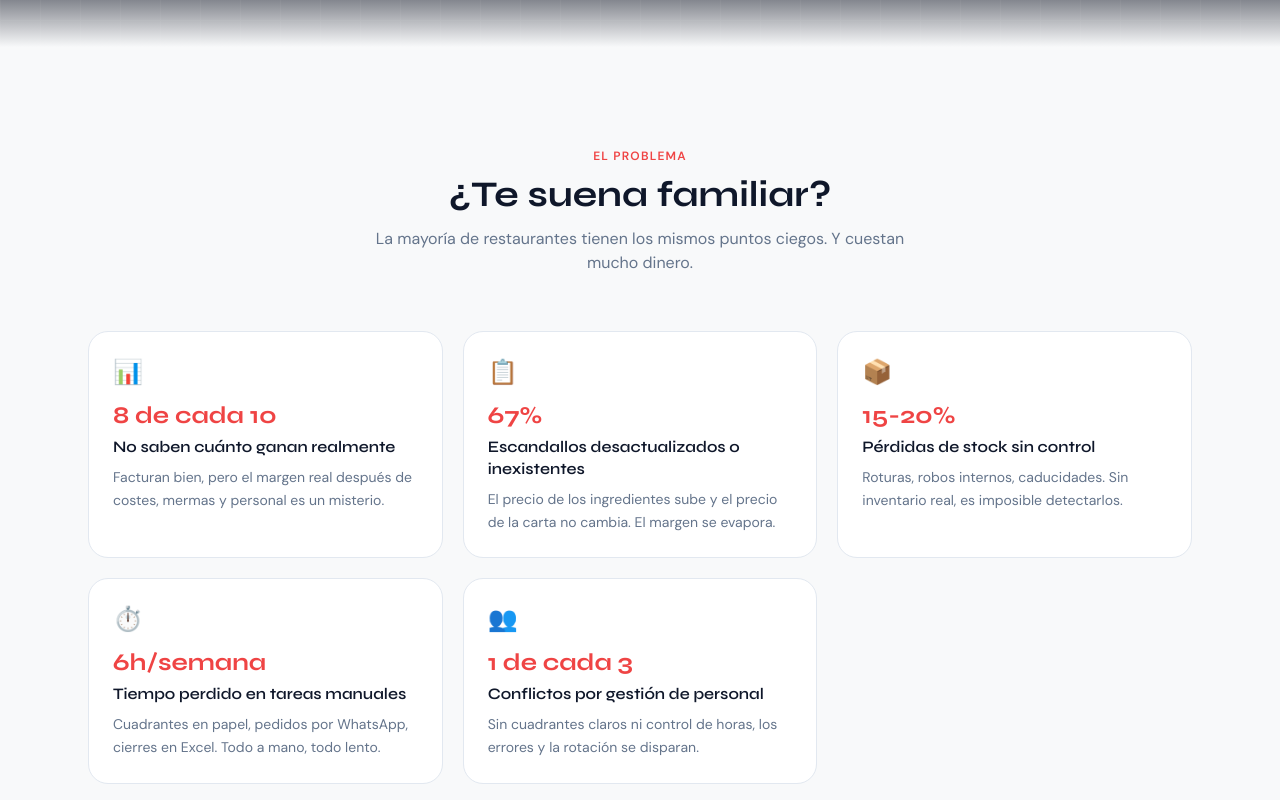
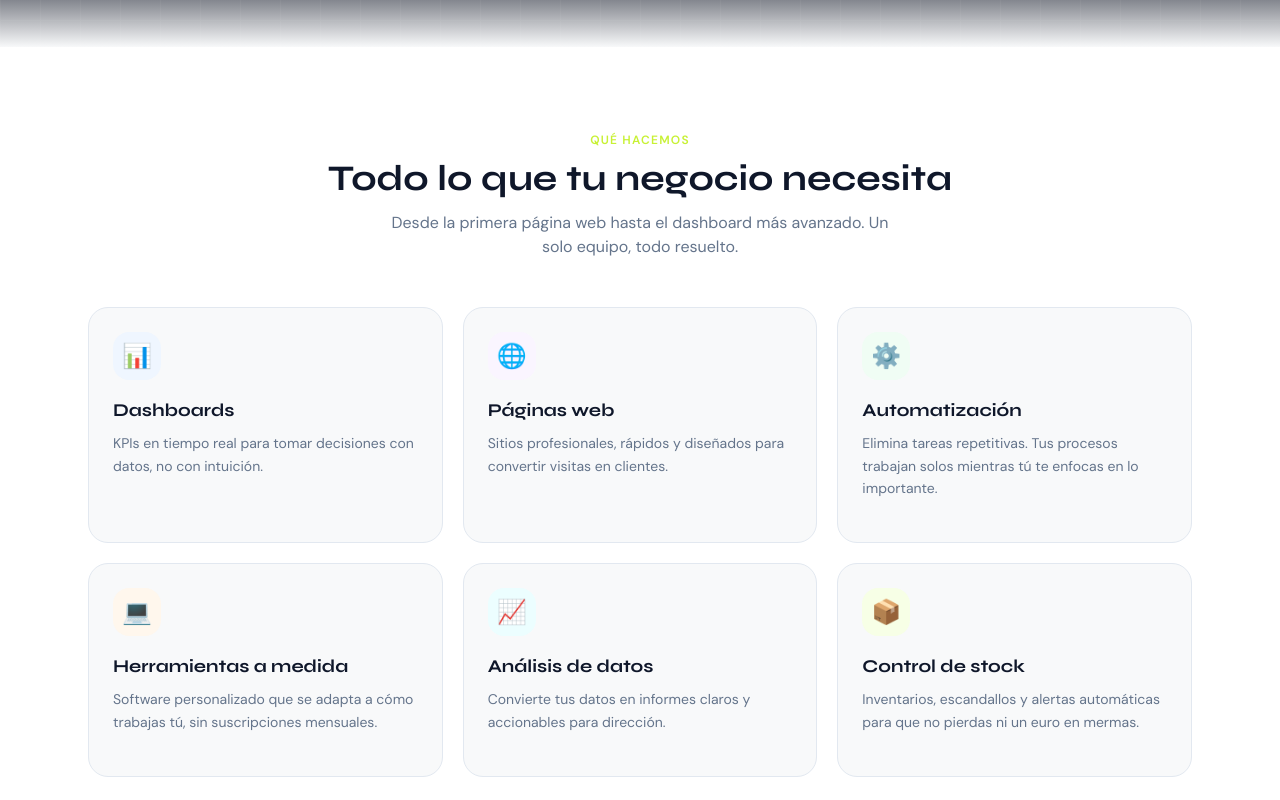
Before and after one commit to spanlex40-beep/agraudata-website, a Next.js app: page / in a window 1280 px wide. Shown: the part 860-1660 px from the top of the page. Built offline with nearby package versions, Linux system fonts and the light colour scheme.

Commit message:
Add ServicesStrip: dashboards, web, automation, tools, analytics, stock

```diff
--- a/src/app/page.tsx
+++ b/src/app/page.tsx
@@ -1,5 +1,6 @@
 import Navbar from '@/components/Navbar'
 import Hero from '@/components/Hero'
+import ServicesStrip from '@/components/ServicesStrip'
 import ProblemsSection from '@/components/ProblemsSection'
 import SolutionsSection from '@/components/SolutionsSection'
 import OtherSectorsSection from '@/components/OtherSectorsSection'
@@ -11,6 +12,7 @@ export default function Home() {
     <>
       <Navbar />
       <Hero />
+      <ServicesStrip />
       <ProblemsSection />
       <SolutionsSection />
       <OtherSectorsSection />
--- /dev/null
+++ b/src/components/ServicesStrip.tsx
@@ -0,0 +1,120 @@
+'use client'
+
+import { useRef } from 'react'
+import { motion, useInView } from 'framer-motion'
+
+const services = [
+  {
+    icon: '📊',
+    title: 'Dashboards',
+    desc: 'KPIs en tiempo real para tomar decisiones con datos, no con intuición.',
+    color: '#2563EB',
+    bg: '#EFF6FF',
+  },
+  {
+    icon: '🌐',
+    title: 'Páginas web',
+    desc: 'Sitios profesionales, rápidos y diseñados para convertir visitas en clientes.',
+    color: '#7C3AED',
+    bg: '#FAF5FF',
+  },
+  {
+    icon: '⚙️',
+    title: 'Automatización',
+    desc: 'Elimina tareas repetitivas. Tus procesos trabajan solos mientras tú te enfocas en lo importante.',
+    color: '#16A34A',
+    bg: '#F0FDF4',
+  },
+  {
+    icon: '💻',
+    title: 'Herramientas a medida',
+    desc: 'Software personalizado que se adapta a cómo trabajas tú, sin suscripciones mensuales.',
+    color: '#EA580C',
+    bg: '#FFF7ED',
+  },
+  {
+    icon: '📈',
+    title: 'Análisis de datos',
+    desc: 'Convierte tus datos en informes claros y accionables para dirección.',
+    color: '#0891B2',
+    bg: '#ECFEFF',
+  },
+  {
+    icon: '📦',
+    title: 'Control de stock',
+    desc: 'Inventarios, escandallos y alertas automáticas para que no pierdas ni un euro en mermas.',
+    color: '#c8f135',
+    bg: '#f7ffe6',
+  },
+]
+
+export default function ServicesStrip() {
+  const ref = useRef(null)
+  const isInView = useInView(ref, { once: true, margin: '-60px' })
+
+  return (
+    <section className="py-20 bg-white" ref={ref}>
+      <div className="max-w-6xl mx-auto px-6">
+        <motion.div
+          initial={{ opacity: 0, y: 20 }}
+          animate={isInView ? { opacity: 1, y: 0 } : {}}
+          transition={{ duration: 0.6 }}
+          className="text-center mb-12"
+        >
+          <span className="text-xs font-body font-semibold text-[#c8f135] uppercase tracking-widest">
+            Qué hacemos
+          </span>
+          <h2 className="font-display font-bold text-3xl md:text-4xl text-[#0F172A] mt-2">
+            Todo lo que tu negocio necesita
+          </h2>
+          <p className="font-body text-[#64748B] mt-3 max-w-lg mx-auto">
+            Desde la primera página web hasta el dashboard más avanzado. Un solo equipo, todo resuelto.
+          </p>
+        </motion.div>
+
+        <div className="grid grid-cols-1 sm:grid-cols-2 lg:grid-cols-3 gap-5">
+          {services.map((s, i) => (
+            <motion.div
+              key={s.title}
+              initial={{ opacity: 0, y: 24 }}
+              animate={isInView ? { opacity: 1, y: 0 } : {}}
+              transition={{ duration: 0.5, delay: i * 0.08 }}
+              whileHover={{ y: -4 }}
+              className="group bg-[#F8F9FA] hover:bg-white rounded-2xl p-6 border border-[#E2E8F0] hover:border-current hover:shadow-[0_8px_24px_rgba(0,0,0,0.08)] transition-all duration-200 cursor-default"
+              style={{ '--hover-color': s.color } as React.CSSProperties}
+            >
+              {/* Icon */}
+              <div
+                className="w-12 h-12 rounded-xl flex items-center justify-center text-2xl mb-4"
+                style={{ backgroundColor: s.bg }}
+              >
+                {s.icon}
+              </div>
+
+              {/* Title */}
+              <h3
+                className="font-display font-bold text-lg text-[#0F172A] mb-2 group-hover:transition-colors duration-200"
+                style={{ color: undefined }}
+              >
+                <span className="group-hover:text-current transition-colors duration-200"
+                  style={{ '--tw-text-opacity': '1' } as React.CSSProperties}
+                >
+                  {s.title}
+                </span>
+              </h3>
+
+              {/* Desc */}
+              <p className="font-body text-sm text-[#64748B] leading-relaxed">{s.desc}</p>
+
+              {/* Bottom accent line */}
+              <div
+                className="mt-4 h-0.5 w-0 group-hover:w-full rounded-full transition-all duration-300"
+                style={{ backgroundColor: s.color }}
+              />
+            </motion.div>
+          ))}
+        </div>
+      </div>
+    </section>
+  )
+}
```
